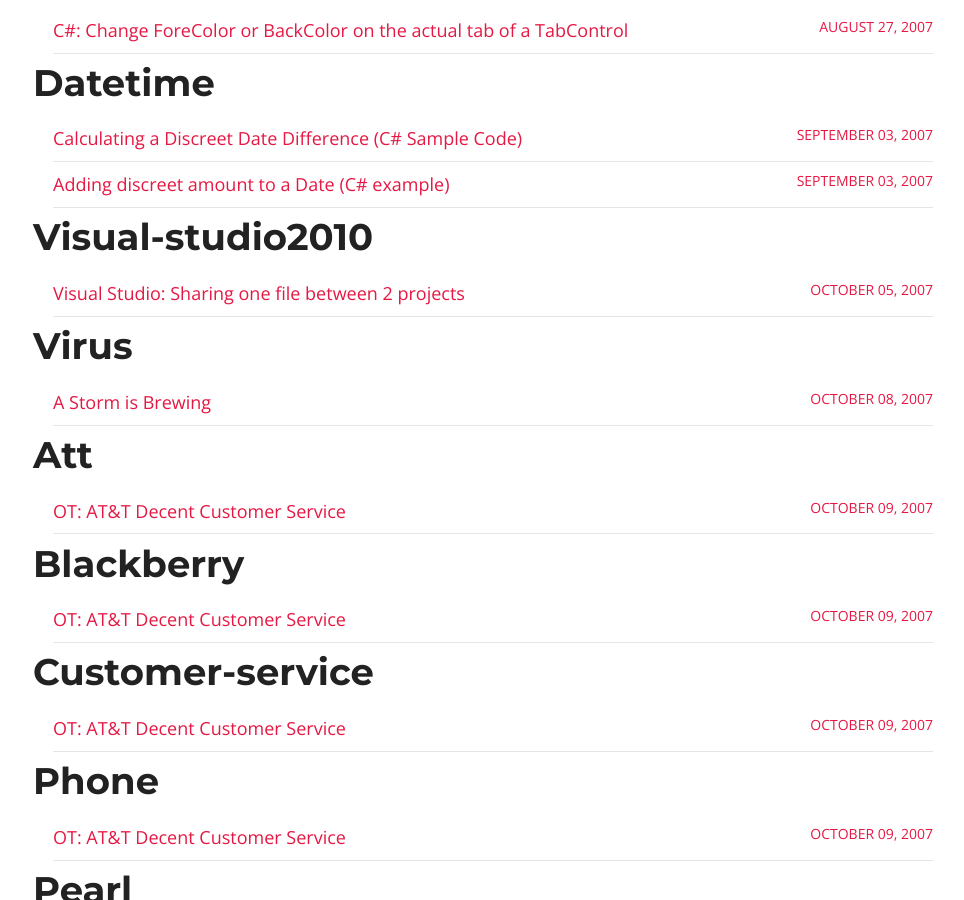
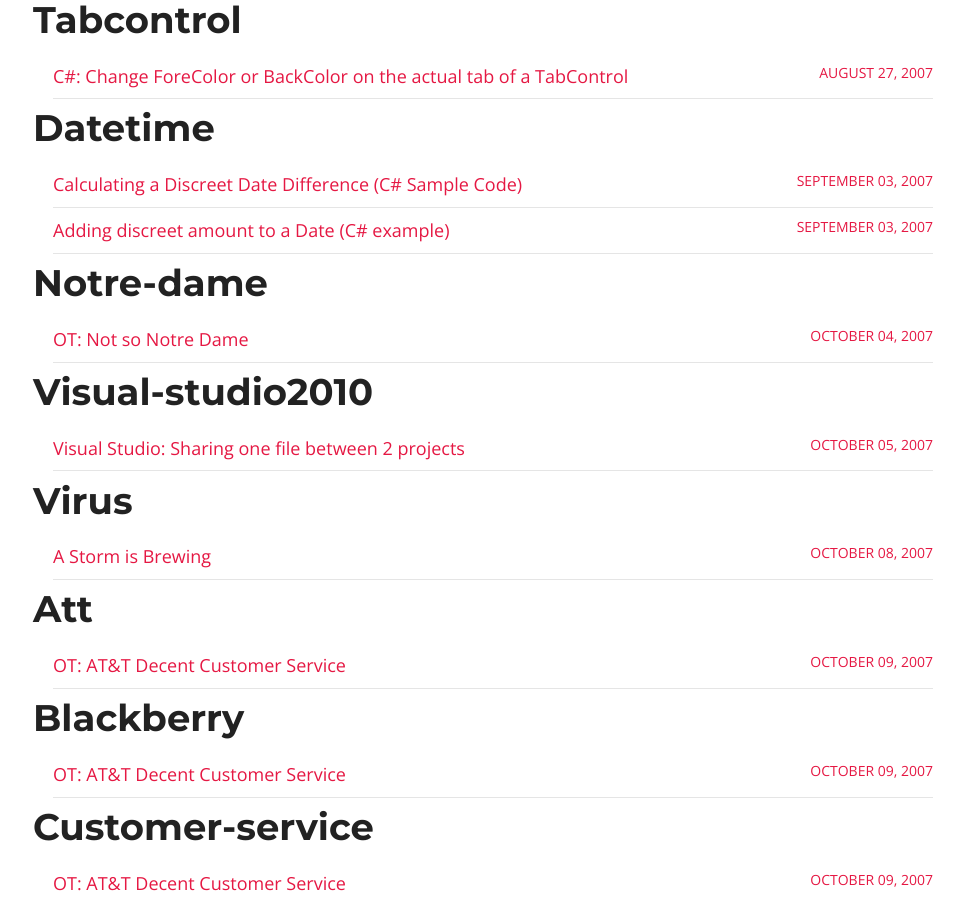
Before and after one commit to finalcut/finalcut.github.io, a Jekyll site: the page built from tags.html, in a window 1280 px wide and 900 px high, scrolled down 32670 px. Shown: the whole window, without its empty margins (157-1121 px from the left). Built offline with Jekyll 4.4.1, drawn with Linux system fonts in a browser that asks for light colours; nearby versions of some CDN libraries; Markdown is read by kramdown in place of the engine named in the settings; some of the changed text lies outside the part shown.

Commit message:
add in missing closing ] on tag list

```diff
--- a/_posts/2007-10-04-ot-not-so-notre-dame.markdown
+++ b/_posts/2007-10-04-ot-not-so-notre-dame.markdown
@@ -4,7 +4,7 @@ title: "OT: Not so Notre Dame"
 date: 2007-10-04
 comments: false
 category: general
-tags: [football,notre-dame
+tags: [football,notre-dame]
 ---
 My friend Ryan has done it again. He has written another timely sports song -
 this one about Notre Dame and their current losing ways. It'd be funny if it
```
